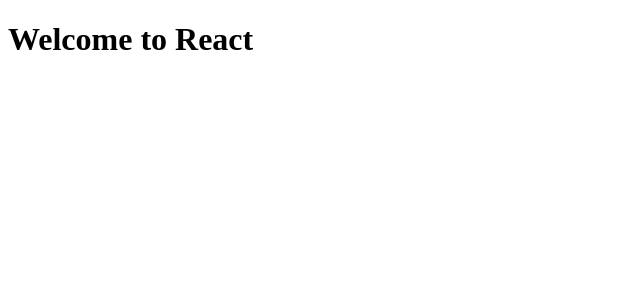
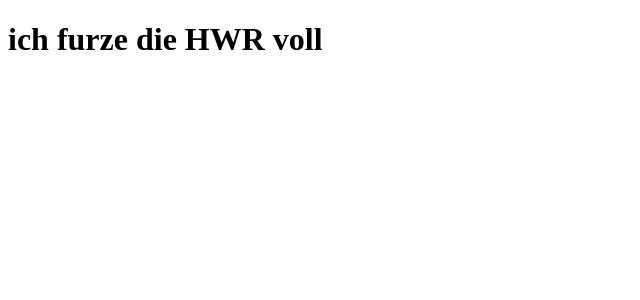
Before and after one commit to tombrt265/splitmates, a React (Create React App) app: page / in a window 1280 px wide. Shown: the top 300 px of the page, without its empty margins (0-640 px from the left). Built offline with nearby package versions, Linux system fonts and the light colour scheme.

Commit message:
Add Header, include header in App

```diff
--- a/src/App.jsx
+++ b/src/App.jsx
@@ -1,9 +1,8 @@
+import Header from './components/Header';
 
 function App() {
   return (
-    <div>
-      <h1>Welcome to React</h1>
-    </div>
+    <Header />
   );
 }
 
--- /dev/null
+++ b/src/components/Header.jsx
@@ -0,0 +1,8 @@
+function Header() {
+    return (
+        <div>
+            <h1>  ich furze die HWR voll  </h1>
+        </div>
+    );
+}
+export default Header;
```
